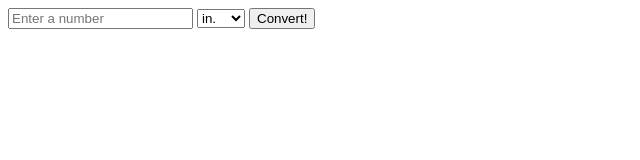
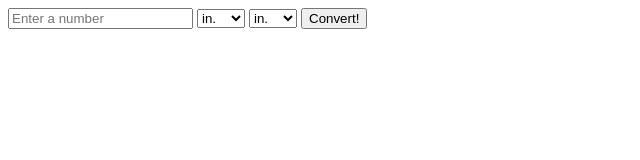
Before and after one commit to DMN2001/UnitConversion, a plain HTML site: page index.html in a window 1280 px wide. Shown: the whole page, without its empty margins (0-640 px from the left). Drawn offline with Linux system fonts and the light colour scheme.

Commit message:
Finished HTML

```diff
--- a/index.html
+++ b/index.html
@@ -17,13 +17,20 @@
                 <option value="cm">cm.</option>
                 <option value="m">m.</option>
                 <option value="km">km.</option>
-        </select>
-        <button type= "submit">Convert!</button>
-
+            </select>
+            <select id="unitsto" name="To">
+                <option value="in">in.</option>
+                <option value="ft">ft.</option>
+                <option value="yd">yd.</option>
+                <option value="mi">mi.</option>
+                <option value="mm">mm.</option>
+                <option value="cm">cm.</option>
+                <option value="m">m.</option>
+                <option value="km">km.</option>
+            </select>
+            <button id="submitbtn" type= "submit">Convert!</button>
         </form>
-
         <p id="output"></p>
-
         </div>
     </body>
 </html>
```
